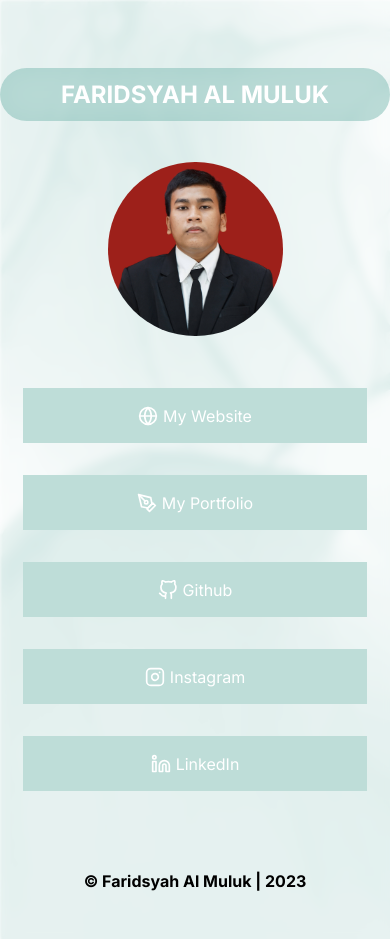
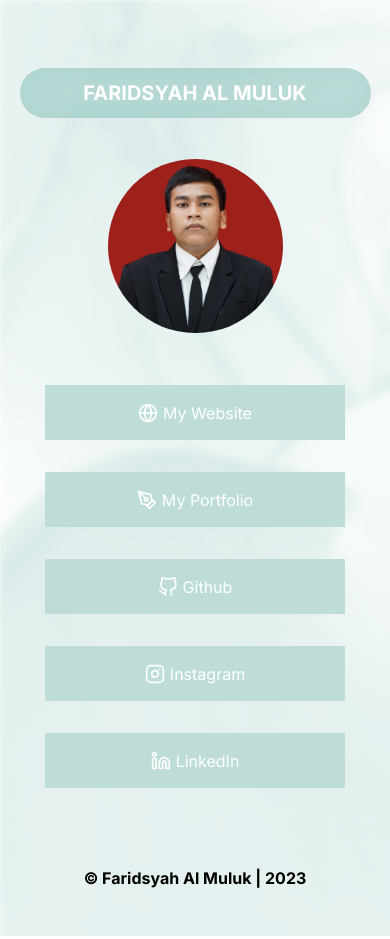
Before and after one commit to faridsyah18/portalfrd, a plain HTML site: page index.html in a window 390 px wide. Drawn offline with nearby package versions, Linux system fonts and the light colour scheme.

Commit message:
second commit

```diff
--- a/css/style.css
+++ b/css/style.css
@@ -188,6 +188,25 @@ footer .kredit {
 /* media kueri */
 
 @media (max-width: 578px) {
+  header .pembungkus-nama {
+    background-color: #0b7b6e44;
+    border-radius: 96px;
+    display: flex;
+    justify-content: center;
+    align-items: center;
+    backdrop-filter: blur(15px);
+    margin-top: 68px;
+    width: 90%;
+    height: 50px;
+    overflow: hidden;
+  }
+
+  header .pembungkus-nama .nama {
+    font-size: 20px;
+    color: #fff;
+    font-weight: 700;
+  }
+
   .container-2 {
     width: 100%;
   }
@@ -197,7 +216,7 @@ footer .kredit {
     justify-content: center;
     align-items: center;
     background-color: #beddd8;
-    width: 344px;
+    width: 300px;
     height: 55px;
     margin-bottom: 2rem;
     color: #fff;
```
